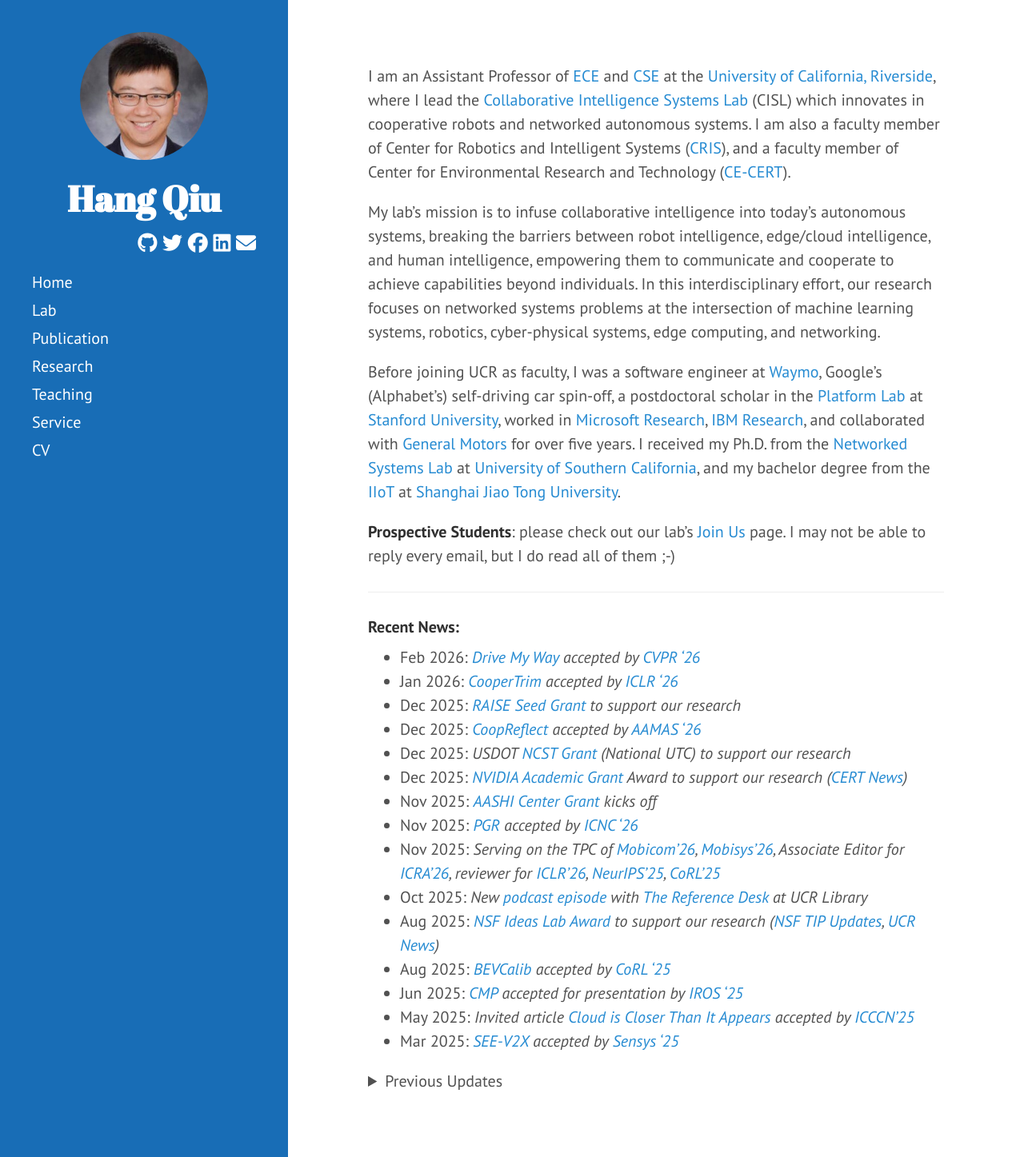
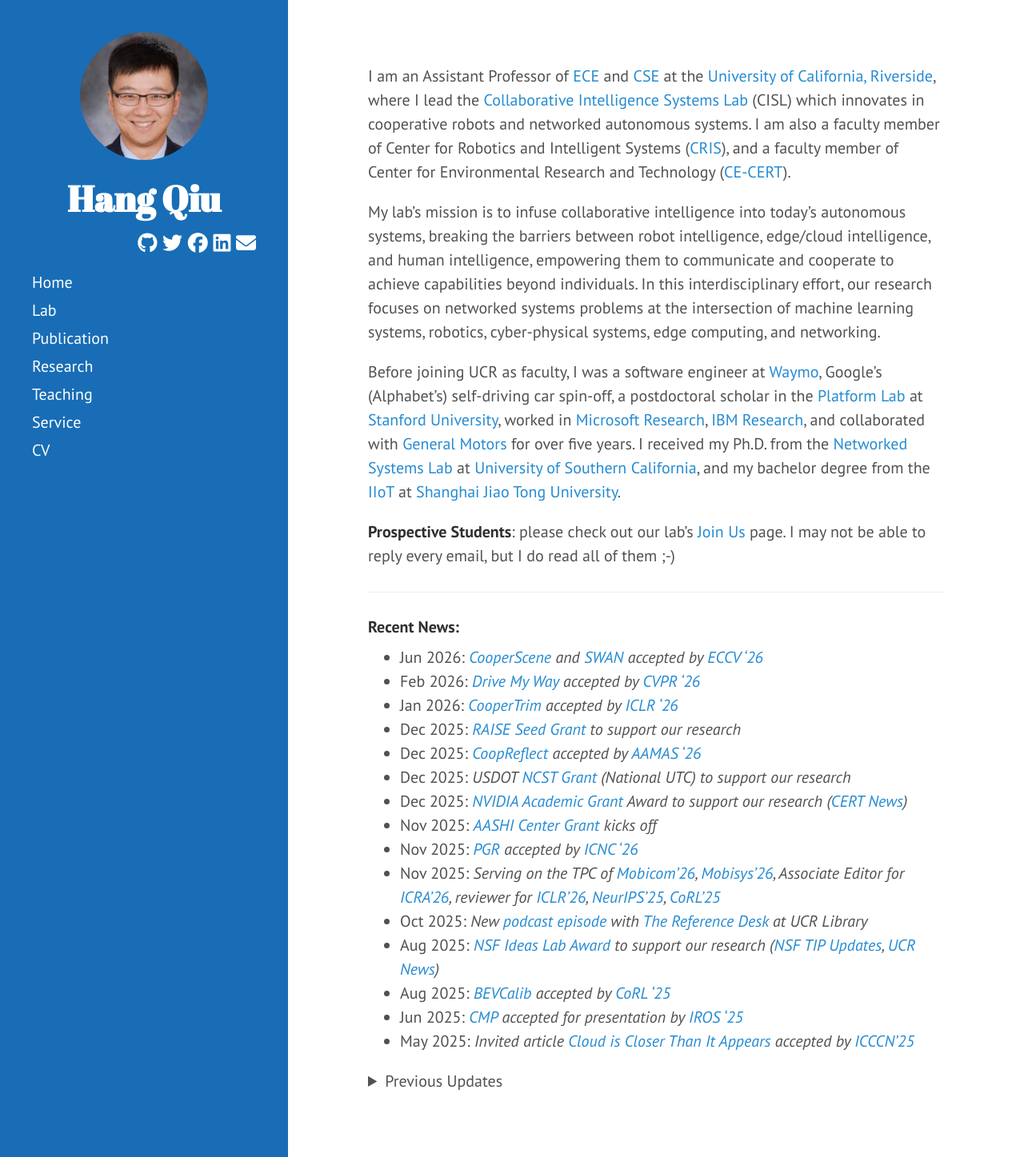
Before and after one commit to hangqiu/hangqiu.github.io, a Jekyll site: the page built from index.md, in a window 1280 px wide. Shown: the whole page at 80% size. Built offline with Jekyll 4.4.1, drawn with Linux system fonts in a browser that asks for light colours; a style sheet for code colours, icons or effects is not loaded.

Commit message:
Auto-sync lab_news_auto.yml from source repo

```diff
--- a/_data/lab_news_auto.yml
+++ b/_data/lab_news_auto.yml
@@ -1,3 +1,6 @@
+- title: "[CooperScene]() and [SWAN](https://arxiv.org/abs/2604.26181) accepted by [ECCV '26](https://eccv.ecva.net/Conferences/2026)"
+  date: 2026-06-17
+
 - title: "[Drive My Way](https://openreview.net/forum?id=zGgkfUctOB) accepted by [CVPR '26](https://cvpr.thecvf.com/Conferences/2026)"
   date: 2026-02-20
 
```
